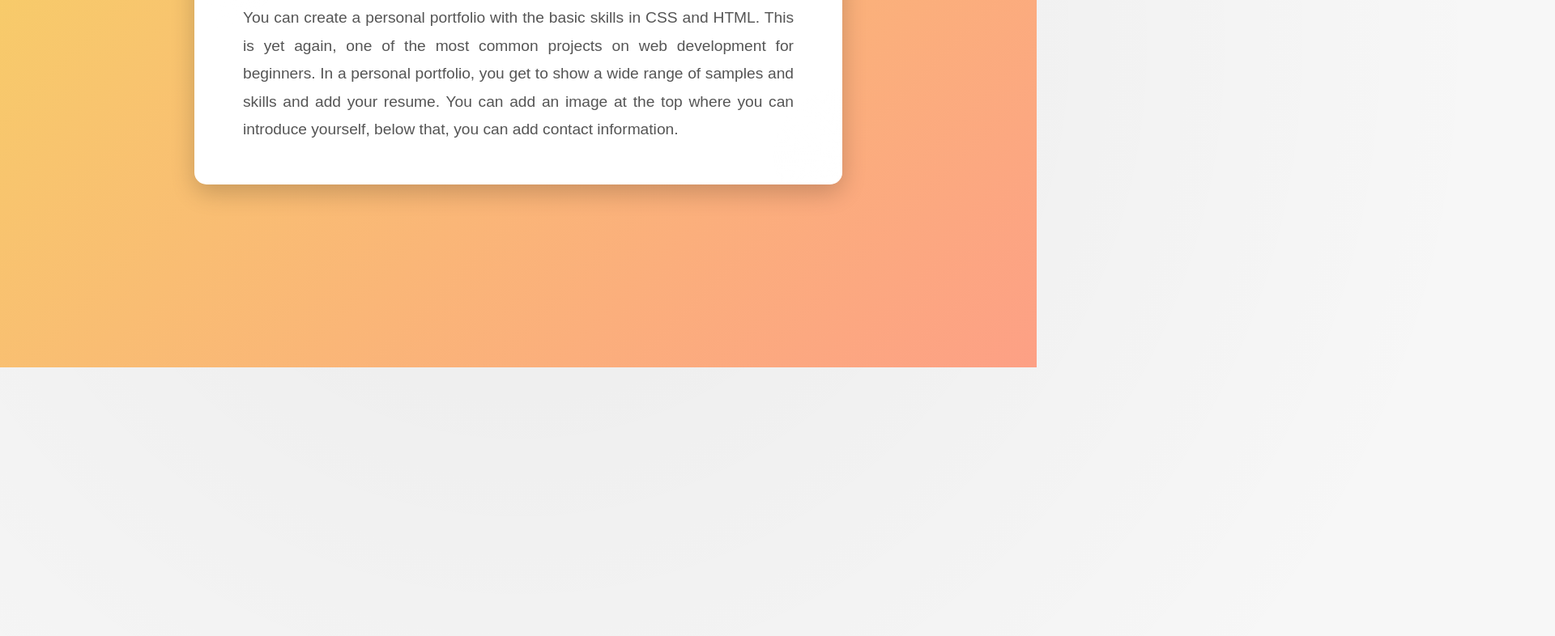
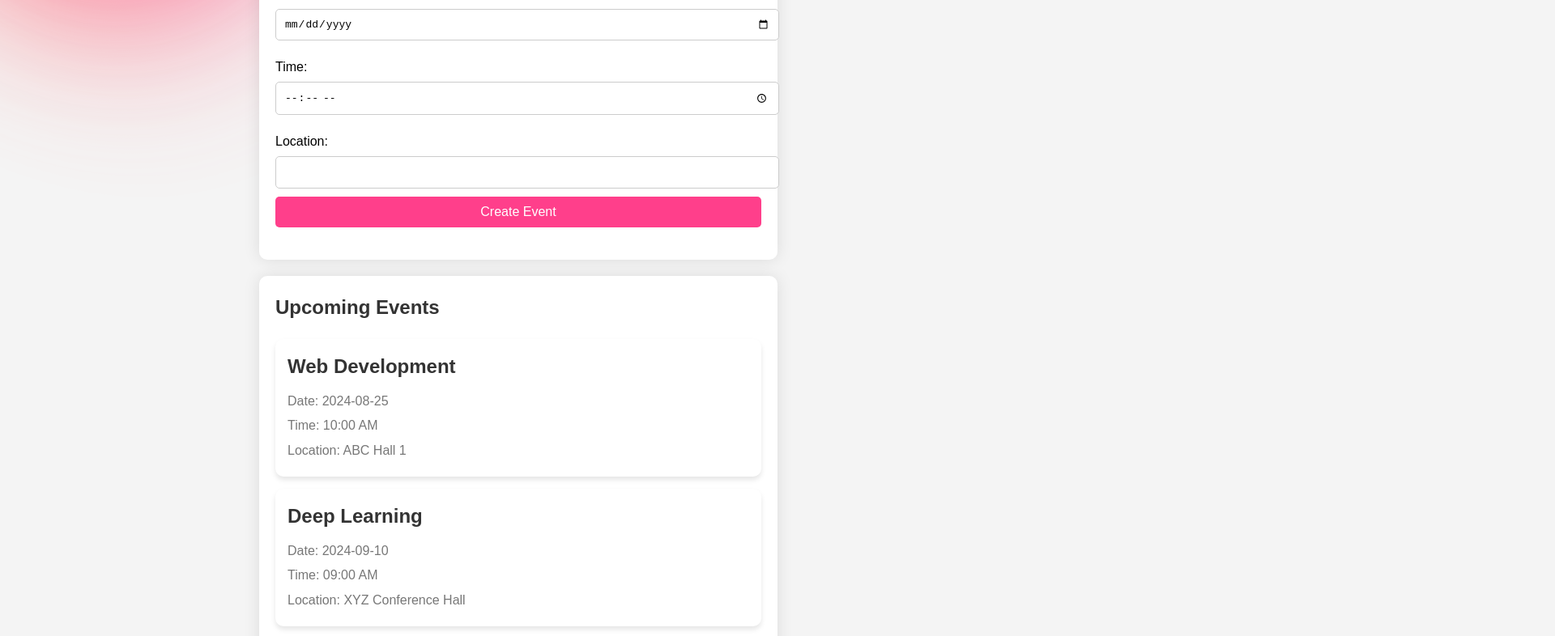
Before and after one commit to Tania0505/CBT-CIP, a plain HTML site: page index.html in a window 1280 px wide. Shown: the part 346-1132 px from the top of the page at 81% size, 1920 px wide, since content can reach past the window. Drawn offline with Linux system fonts and the light colour scheme.

Commit message:
Add files via upload
THIS IS MY TASK 2 EVENTLITZ

```diff
--- a/index.html
+++ b/index.html
@@ -3,17 +3,59 @@
 <head>
     <meta charset="UTF-8">
     <meta name="viewport" content="width=device-width, initial-scale=1.0">
-    <title>My Portfolio</title>
+    <title>EventLitez - Event Listing Website</title>
     <link rel="stylesheet" href="styles.css">
 </head>
 <body>
-    <section class="portfolio-section">
-        <div class="container">
-            <div class="content-wrapper">
-                <h1>PORTFOLIO</h1>
-                <p>You can create a personal portfolio with the basic skills in CSS and HTML. This is yet again, one of the most common projects on web development for beginners. In a personal portfolio, you get to show a wide range of samples and skills and add your resume. You can add an image at the top where you can introduce yourself, below that, you can add contact information.</p>
-            </div>
-        </div>
+    <div class="blob"></div>
+    <header>
+        <h1>EventLitez</h1>
+        <p>Your go-to platform for event management</p>
+    </header>
+
+    <section id="create-event">
+        <h2>Create an Event</h2>
+        <form id="eventForm">
+            <label for="eventName">Event Name:</label>
+            <input type="text" id="eventName" required>
+
+            <label for="eventDate">Date:</label>
+            <input type="date" id="eventDate" required>
+
+            <label for="eventTime">Time:</label>
+            <input type="time" id="eventTime" required>
+
+            <label for="eventLocation">Location:</label>
+            <input type="text" id="eventLocation" required>
+
+            <button type="submit">Create Event</button>
+        </form>
     </section>
+
+    <section id="event-list">
+        <h2>Upcoming Events</h2>
+        <ul id="events">
+            <li>
+                <h3>Web Development </h3>
+                <p>Date: 2024-08-25</p>
+                <p>Time: 10:00 AM</p>
+                <p>Location: ABC Hall 1</p>
+            </li>
+            <li>
+                <h3>Deep Learning</h3>
+                <p>Date: 2024-09-10</p>
+                <p>Time: 09:00 AM</p>
+                <p>Location: XYZ Conference Hall</p>
+            </li>
+            <li>
+                <h3>Cyber Security Workshop</h3>
+                <p>Date: 2024-09-20</p>
+                <p>Time: 02:00 PM</p>
+                <p>Location: ABC Auditorium</p>
+            </li>
+        </ul>
+    </section>
+
+    <script src="script.js"></script>
 </body>
 </html>
--- /dev/null
+++ b/script.js
@@ -0,0 +1,24 @@
+document.getElementById('eventForm').addEventListener('submit',function(e){
+    e.preventDefault();
+
+    const eventName = document.getElementById('eventName').value;
+    const eventDate = document.getElementById('eventDate').value;
+    const eventTime = document.getElementById('eventTime').value;
+    const eventLocation = document.getElementById('eventLocation').value;
+
+
+
+    const eventItem = document.createElement('li');
+    eventItem.innerHTML = `
+        <h3>${eventName}</h3>
+        <p>Date: ${eventDate}</p>
+        <p>Time: ${eventTime}</p>
+        <p>Location: ${eventLocation}</p>
+    `;
+
+
+    document.getElementById('events').appendChild(eventItem);
+
+
+    document.getElementById('eventForm').reset();
+});
--- a/styles.css
+++ b/styles.css
@@ -1,111 +1,145 @@
-/* Resetting default browser styles */
-* {
-    margin: 0;
-    padding: 0;
-    box-sizing: border-box;
-}
 
 body {
     font-family: 'Poppins', sans-serif;
-    background-color: #f7f7f7;
+    background-color:#f4f4f4;
+    color: black;
+    margin: 0;
+    padding: 0;
+    line-height: 1.6;
+    display: flex;
+    flex-direction: column;
+    align-items: center;
+}
+
+
+.blob {
+    position: absolute;
+    top: -80px;
+    left: -80px;
+    width: 450px;
+    height: 450px;
+    background: radial-gradient(circle at 60% 40%, #ff3f8b 30%, #ff6f61 70%, #ff4b5c 100%);
+    border-radius: 60% 40% 50% 50% ;
+    transform:rotate(25deg);
+    filter: blur(100px);
+    z-index: -1;
+    opacity: 0.85;
+    animation: float 6s ease-in-out infinite;
+}
+ @keyframes float{
+    0%,100%{
+        transform:translateY(0) rotate(25deg);
+
+    }
+
+    50%{
+        transform:translateY(-20px) rotate(25deg);
+    }
+ }
+
+
+
+header {
+    text-align: center;
+    margin: 20px 0;
+}
+
+header h1 {
+    margin: 0;
+    font-size: 3em;
+    color: #ff3f8b;
+}
+
+header p {
+    margin: 5px 0;
+    font-size: 1.2em;
     color: #333;
 }
 
-.portfolio-section {
-    display: flex;
-    align-items: center;
-    justify-content: center;
-    min-height: 100vh;
-    background: linear-gradient(135deg, #f6d365 0%, #fda085 100%);
-    overflow: hidden;
+
+section {
+    background: #fff;
     padding: 20px;
+    border-radius: 10px;
+    box-shadow: 0 0 20px rgba(0, 0, 0, 0.1);
+    margin-bottom: 20px;
+    width: 90%;
+    max-width: 600px;
 }
 
-.container {
-    background: #fff;
-    padding: 50px;
-    max-width: 800px;
-    border-radius: 15px;
-    box-shadow: 0 10px 30px rgba(0, 0, 0, 0.2);
-    position: relative;
-    overflow: hidden;
-    z-index: 1;
-    transition: transform 0.5s ease-in-out, box-shadow 0.5s ease-in-out;
+section h2 {
+    margin-top: 0;
+
+    color: #333;
 }
 
-.container:hover {
-    transform: translateY(-10px);
-    box-shadow: 0 20px 40px rgba(0, 0, 0, 0.3);
+
+form {
+    margin-bottom: 20px;
 }
 
-.container::before,
-.container::after {
-    content: '';
-    position: absolute;
-    border-radius: 50%;
-    background: radial-gradient(circle at center, rgba(255, 255, 255, 0.5), transparent 60%);
-    z-index: -1;
-    animation: float 6s ease-in-out infinite;
+label {
+    display: block;
+    margin: 10px 0 5px;
 }
 
-.container::before {
-    width: 300px;
-    height: 300px;
-    top: -100px;
-    left: -150px;
-    animation-duration: 8s;
+input {
+    width: 100%;
+    padding: 10px;
+    margin-bottom: 10px;
+    border: 1px solid #ccc;
+    border-radius: 5px;
+    font-size: 1em;
 }
 
-.container::after {
-    width: 200px;
-    height: 200px;
-    bottom: -70px;
-    right: -100px;
-    animation-duration: 6s;
+button {
+    background-color:#ff3f8b;
+    color: #fff;
+    padding: 10px 15px;
+    border: none;
+    border-radius: 5px;
+    cursor: pointer;
+    width: 100%;
+    font-size: 1em;
 }
 
-@keyframes float {
-    0%, 100% {
-        transform: translateY(0);
-    }
-    50% {
-        transform: translateY(-20px);
-    }
+button:hover {
+    background-color:  #a3e635;
 }
 
-.content-wrapper {
-    position: relative;
-    z-index: 10;
+
+#event-list ul {
+    list-style-type: none;
+    padding: 0;
 }
 
-h1 {
-    font-size: 3rem;
-    margin-bottom: 20px;
-    background: linear-gradient(90deg, #ff6f61, #ff9671);
-    -webkit-background-clip: text;
-    -webkit-text-fill-color: transparent;
-    letter-spacing: 3px;
-    text-transform: uppercase;
-    text-align: center;
+#event-list li {
+    background: #fff;
+    margin-bottom: 15px;
+    padding: 15px;
+    border-radius: 10px;
+    box-shadow: 0 4px 6px rgba(0, 0, 0, 0.1);
+    transition: transform 0.2s, box-shadow 0.2s;
 }
 
-p {
-    font-size: 1.2rem;
-    line-height: 1.8;
-    color: #555;
-    text-align: justify;
-    margin-bottom: 0;
-    padding: 0 10px;
+#event-list li:hover {
+    transform: translateY(-5px);
+    box-shadow: 0 8px 12px rgba(0, 0, 0, 0.2);
 }
 
-body::before {
-    content: '';
-    position: absolute;
-    top: 50%;
-    left: 50%;
-    width: 200%;
-    height: 200%;
-    background: radial-gradient(circle at center, rgba(0, 0, 0, 0.05), transparent 80%);
-    transform: translate(-50%, -50%);
-    z-index: -1;
+#event-list li h3 {
+    margin: 0 0 10px;
+    font-size: 1.5em;
+    color: #333;
 }
+
+#event-list li p {
+    margin: 5px 0;
+    color: #777;
+    font-size: 1em;
+}
+
+#event-list li p span {
+    font-weight: bold;
+    color: #ff5353;
+}
```
